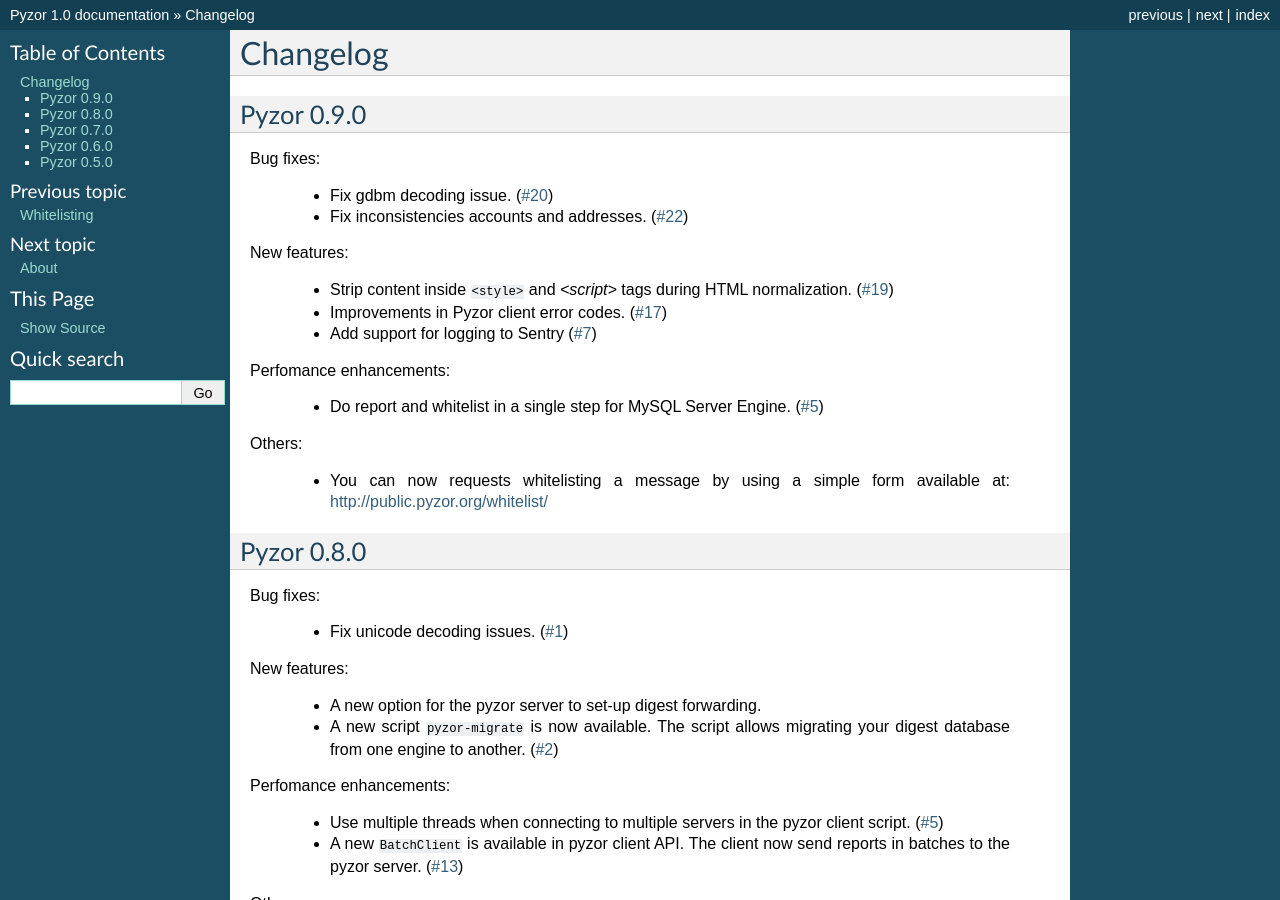
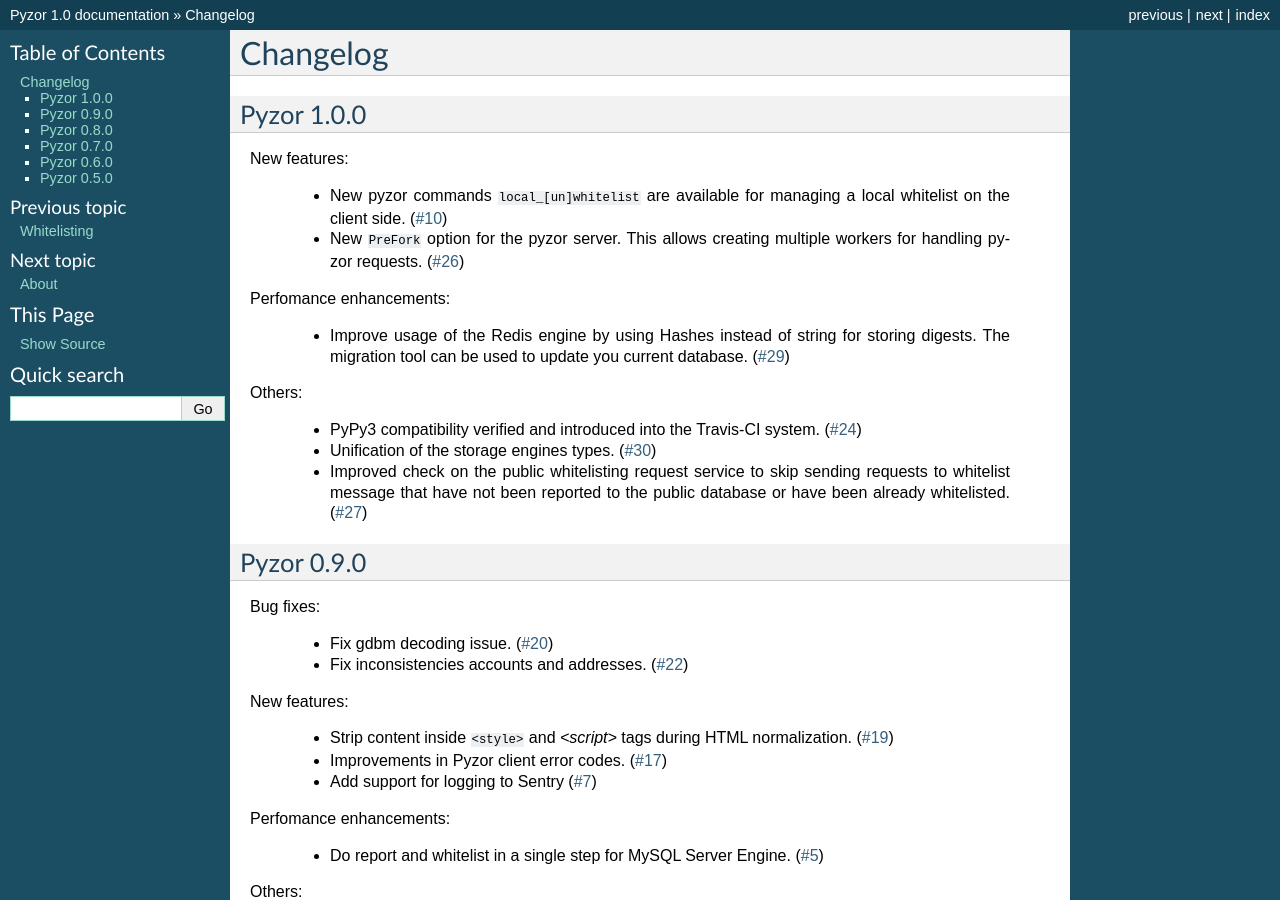
Before and after one commit to SpamExperts/pyzor, a Sphinx documentation site: the page built from docs/changelog.rst, in a window 1280 px wide and 900 px high. Built offline with Sphinx 7.4.7, drawn with Linux system fonts in a browser that asks for light colours.

Commit message:
Add 1.0 changelog to the documentation.

```diff
--- a/docs/changelog.rst
+++ b/docs/changelog.rst
@@ -1,5 +1,31 @@
 Changelog
 ===========
+
+Pyzor 1.0.0
+------------
+
+New features:
+
+    * New pyzor commands ``local_[un]whitelist`` are available for managing
+      a local whitelist on the client side. (`#10 <https://github.com/SpamExperts/pyzor/issues/10>`_)
+    * New ``PreFork`` option for the pyzor server. This allows creating multiple
+      workers for handling pyzor requests. (`#26 <https://github.com/SpamExperts/pyzor/issues/26>`_)
+
+Perfomance enhancements:
+
+    * Improve usage of the Redis engine by using Hashes instead of string for
+      storing digests. The migration tool can be used to update you current
+      database. (`#29 <https://github.com/SpamExperts/pyzor/issues/29>`_)
+
+
+Others:
+
+    * PyPy3 compatibility verified and introduced into the Travis-CI system. (`#24 <https://github.com/SpamExperts/pyzor/issues/24>`_)
+    * Unification of the storage engines types. (`#30 <https://github.com/SpamExperts/pyzor/issues/30>`_)
+    * Improved check on the public whitelisting request service to skip sending
+      requests to whitelist message that have not been reported to the public
+      database or have been already whitelisted. (`#27 <https://github.com/SpamExperts/pyzor/issues/27>`_)
+
 
 Pyzor 0.9.0
 ------------
@@ -19,7 +45,7 @@
 Perfomance enhancements:
 
 	* Do report and whitelist in a single step for MySQL Server Engine.
-	  (`#5 <https://github.com/SpamExperts/pyzor/issues/23>`_)
+	  (`#5 <https://github.com/SpamExperts/pyzor/issues/5>`_)
 
 
 Others:
```
